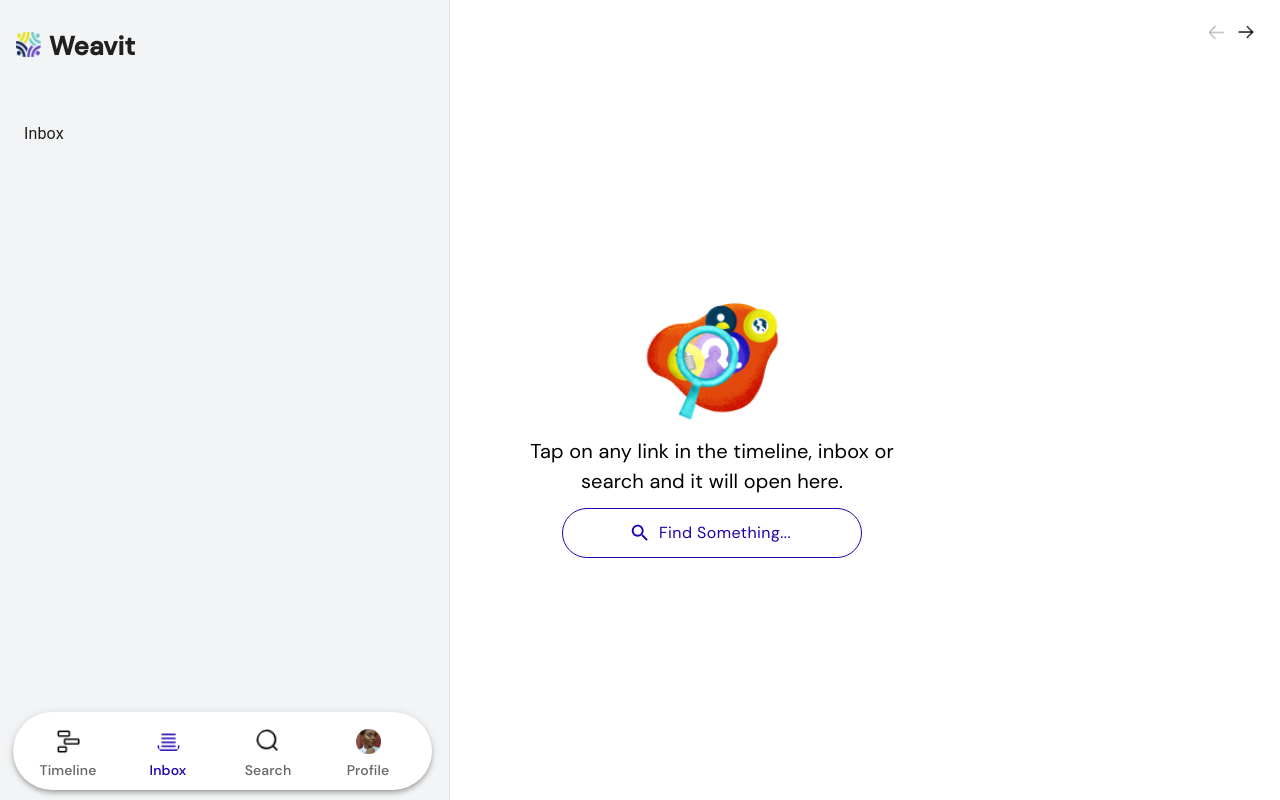
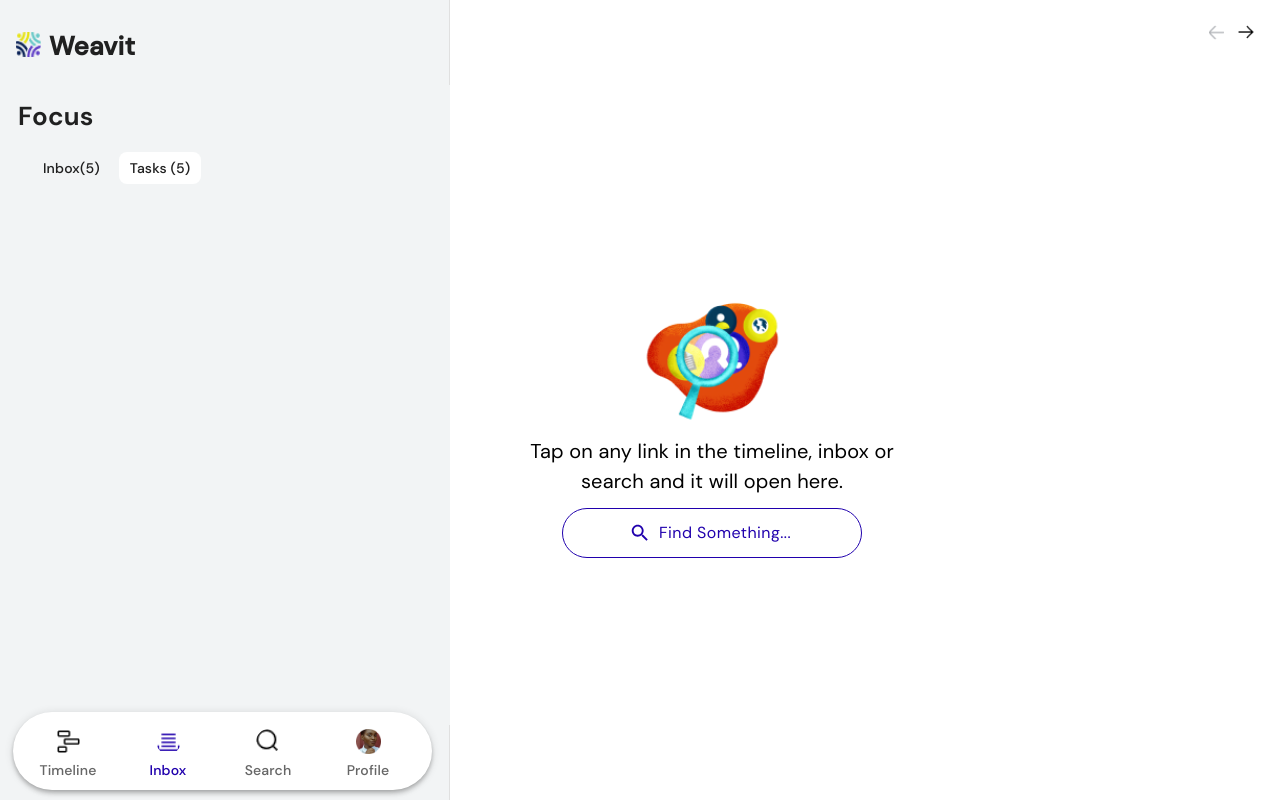
Before and after one commit to joseferrar/weavit-typescript, a React (Create React App) app: page / in a window 1280 px wide. Both pictures are taken after a click on the tab "Inbox". Built offline with nearby package versions, Linux system fonts and the light colour scheme.

Commit message:
inbox tab designs

```diff
--- a/src/components/Tabs/Inbox.tsx
+++ b/src/components/Tabs/Inbox.tsx
@@ -1,7 +1,130 @@
-import React from "react";
+import React, { Fragment } from "react";
+import Grid from "@mui/material/Grid";
+import Typography from "@mui/material/Typography";
+import Chip from "@mui/material/Chip";
+import Stack from "@mui/material/Stack";
+import SideLayout from "../Layouts/SideLayout";
+import Divider from "@mui/material/Divider";
+import Avatar from "@mui/material/Avatar";
+import Button from "@mui/material/Button";
+import notebook from "../../images/notebook.png";
+import ellipsis from "../../images/Ellipsis.png";
+import { getData } from "../../data/dummyData";
 
 function InboxTab() {
-  return <div>Inbox</div>;
+  const data = getData();
+  return (
+    <SideLayout>
+      <Typography
+        style={{
+          fontSize: 26,
+          textAlign: "left",
+          marginLeft: 18,
+          marginTop: 12,
+          fontFamily: "DMSans-bold",
+          fontWeight: "bold",
+        }}
+      >
+        Focus
+      </Typography>
+      <Stack direction="row" spacing={1} padding={2} marginLeft={2}>
+        <Chip
+          label="Inbox(5)"
+          variant="outlined"
+          style={{ borderWidth: 0, fontSize: 14, fontFamily: "DMSans-Medium" }}
+        />
+        <Chip
+          label="Tasks (5)"
+          variant="outlined"
+          style={{
+            fontSize: 14,
+            fontFamily: "DMSans-Medium",
+            backgroundColor: "#fff",
+            borderWidth: 0,
+            borderRadius: 8,
+          }}
+        />
+      </Stack>
+
+      {data.map(
+        (item, index) =>
+          index > 3 && (
+            <Fragment key={index}>
+              {item.desc.map((sub, i) => (
+                <Grid
+                  key={i}
+                  style={{
+                    boxShadow: "rgb(241 241 245) 5px 5px 5px 5px",
+                    marginLeft: 12,
+                    marginRight: 12,
+                    borderStyle: "solid",
+                    borderRadius: 12,
+                    borderWidth: 4,
+                    marginTop: 12,
+                    backgroundColor: "#fff",
+                    borderColor: "#fff",
+                    padding: 4,
+                  }}
+                >
+                  <Grid
+                    style={{
+                      display: "flex",
+                      marginBottom: 10,
+                      paddingLeft: 8,
+                    }}
+                  >
+                    <Typography
+                      variant="body2"
+                      style={{
+                        textAlign: "left",
+                        fontSize: 12,
+                        fontFamily: "DMSans-Medium",
+                        width: 340,
+                      }}
+                    >
+                      {Object.values(sub).map((a) => a)}
+                    </Typography>
+                    <Avatar
+                      alt="Remy Sharp"
+                      src={ellipsis}
+                      sx={{ width: 25, height: 25, marginLeft: "auto" }}
+                    />
+                  </Grid>
+                  <Divider />
+                  <Button
+                    variant="outlined"
+                    startIcon={
+                      <Avatar
+                        alt="Remy Sharp"
+                        src={notebook}
+                        sx={{ width: 15, height: 15 }}
+                      />
+                    }
+                    style={{
+                      userSelect: "none",
+                      borderRadius: 16,
+                      color: "gray",
+                      borderColor: "gray",
+                      textTransform: "capitalize",
+                      display: "flex",
+                      marginTop: 12,
+                      height: 32,
+                      marginBottom: 12,
+                      WebkitTouchCallout: "none",
+                      marginLeft: 8,
+                      fontSize: 12,
+                      fontFamily: "DMSans-Regular",
+                    }}
+                  >
+                    Note Block
+                  </Button>
+                </Grid>
+              ))}
+            </Fragment>
+          )
+      )}
+    </SideLayout>
+  );
 }
 
 export default InboxTab;
--- a/src/components/Tabs/Search.tsx
+++ b/src/components/Tabs/Search.tsx
@@ -23,9 +23,9 @@ function Search() {
         </Typography>
         <Chip
           label={"See All (22)"}
-
           style={{
             marginLeft: "auto",
+            marginRight: 12,
             marginTop: 14,
             fontFamily: "DMSans-Medium",
           }}
```
Lines whose indentation alone changed are shown as unchanged.
